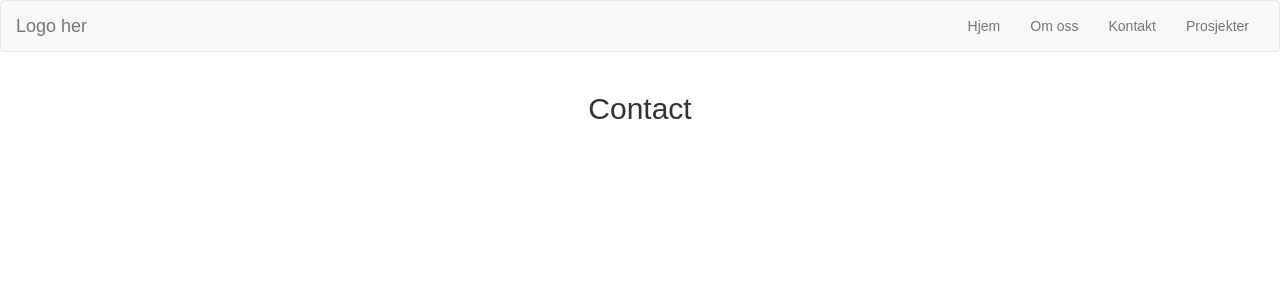
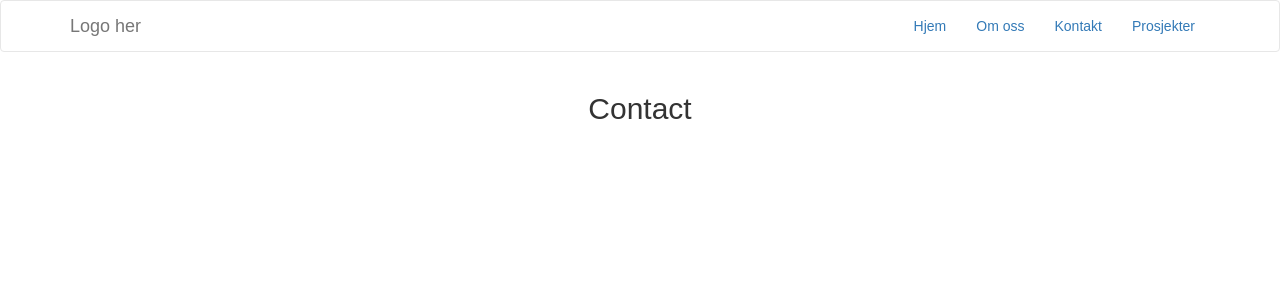
Before and after one commit to Nilsen89/rorsveis, a React (Create React App) app in the folder rorsvis/: page /Contact in a window 1280 px wide. Shown: the top 300 px of the page. Built offline with nearby package versions, Linux system fonts and the light colour scheme.

Commit message:
Menu changes

```diff
--- a/rorsvis/src/App.css
+++ b/rorsvis/src/App.css
@@ -3,6 +3,6 @@
 }
 
 .grid {
+  padding-left: 0;
   padding-right: 0;
-  padding-left: 0;
 }
--- a/rorsvis/src/Components/NavigationBar.js
+++ b/rorsvis/src/Components/NavigationBar.js
@@ -3,16 +3,17 @@
  */
 import React, {Component} from 'react'
 import {Navbar, Nav, NavItem} from 'react-bootstrap'
+import {Link} from 'react-router-dom'
 
 class NavigationBar extends Component {
     render() {
 
     let navBarStyles = {
-        backgoundColor: "black"
+        backgroundColor: "white"
     };
 
         return(
-            <Navbar fluid style={navBarStyles}>
+            <Navbar style={navBarStyles}>
                 <Navbar.Header>
                     <Navbar.Brand>
                         Logo her
@@ -21,10 +22,10 @@ class NavigationBar extends Component {
                 </Navbar.Header>
                 <Navbar.Collapse>
                     <Nav pullRight>
-                        <NavItem eventKey={1} href="#">Hjem</NavItem>
-                        <NavItem eventKey={2} href="#">Om oss</NavItem>
-                        <NavItem eventKey={3} href="#">Kontakt</NavItem>
-                        <NavItem eventKey={4} href="#">Prosjekter</NavItem>
+                        <NavItem eventKey={1}><Link to="/">Hjem</Link></NavItem>
+                        <NavItem eventKey={2}><Link to="/About">Om oss</Link></NavItem>
+                        <NavItem eventKey={3}><Link to="/Contact">Kontakt</Link></NavItem>
+                        <NavItem eventKey={4}><Link to="/Projects">Prosjekter</Link></NavItem>
                     </Nav>
                 </Navbar.Collapse>
             </Navbar>
--- a/rorsvis/src/index.css
+++ b/rorsvis/src/index.css
@@ -2,4 +2,5 @@ body {
   margin: 0;
   padding: 0;
   font-family: sans-serif;
+  overflow-x: hidden;
 }
```
Also changed, not shown: rorsvis/src/ClientRouter.js (line endings or trailing spaces).
